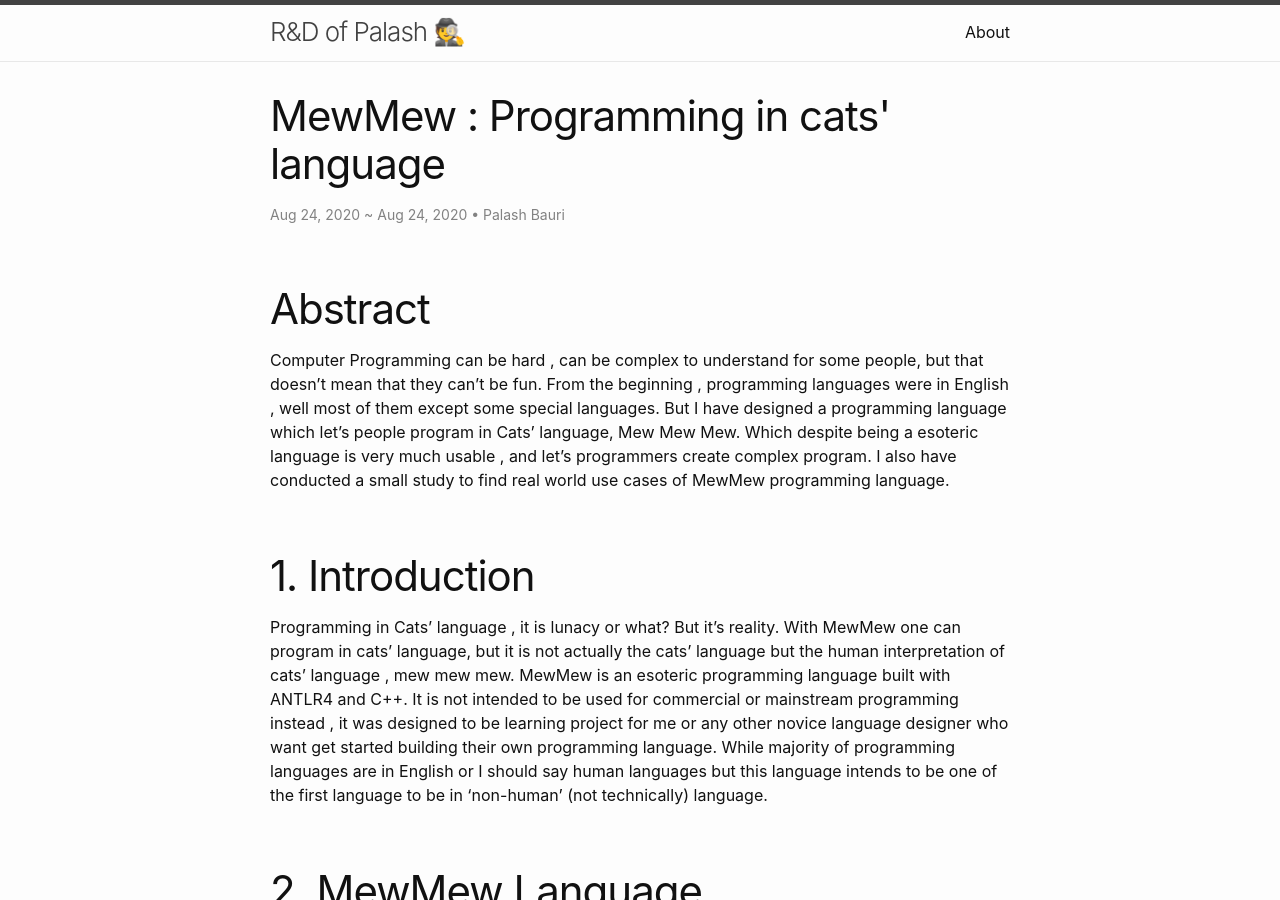
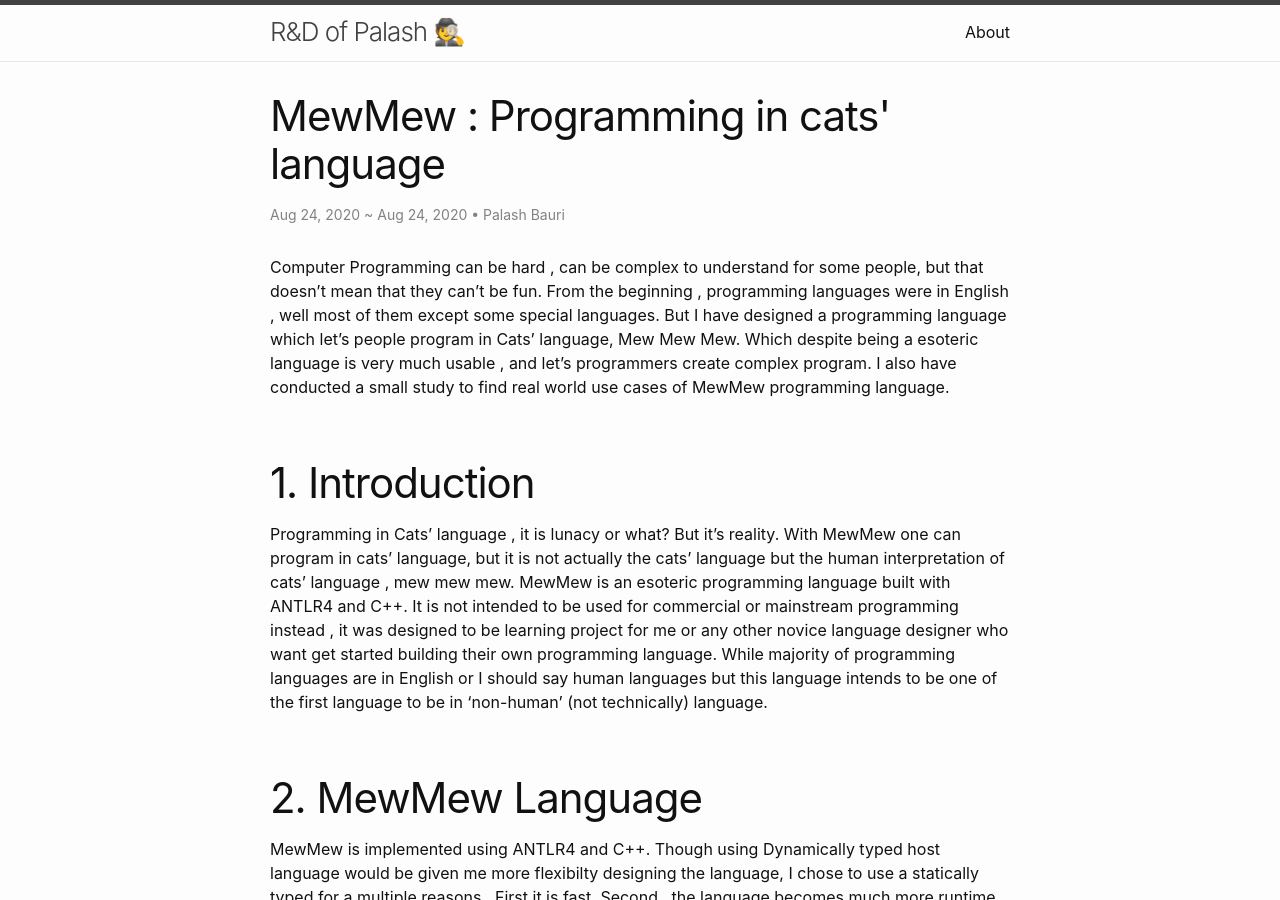
Before and after one commit to bauripalash/resblog, a Jekyll site: the page built from _posts/2020-08-24-mewmew-programming-in-cats-language.md, in a window 1280 px wide and 900 px high. Built offline with Jekyll 4.4.1, drawn with Linux system fonts in a browser that asks for light colours.

Commit message:
Update from Forestry.io Palash Bauri updated _posts/2020-08-24-mewmew-programming-in-cats-language.md

```diff
--- a/_posts/2020-08-24-mewmew-programming-in-cats-language.md
+++ b/_posts/2020-08-24-mewmew-programming-in-cats-language.md
@@ -12,17 +12,17 @@
 math: false
 
 ---
-# Abstract
-
 Computer Programming can be hard , can be complex to understand for some people, but that doesn’t mean that they can’t be fun. From the beginning , programming languages were in English , well most of them except some special languages. But I have designed a programming language which let’s people program in Cats’ language, Mew Mew Mew. Which despite being a esoteric language is very much usable , and let’s programmers create complex program. I
 also have conducted a small study to find real world use cases of MewMew programming language.
 
 # 1. Introduction
+
 Programming in Cats’ language , it is lunacy or what? But it’s reality. With MewMew one can program in cats’ language, but it is not actually the cats’ language but the human interpretation of cats’ language , mew mew mew.
 MewMew is an esoteric programming language built with ANTLR4 and C++. It is not intended to be used for commercial or mainstream programming instead , it was designed to be learning project for me or any other novice language designer who want get started building their own programming language.
 While majority of programming languages are in English or I should say human languages but this language intends to be one of the first language to be in ‘non-human’ (not technically) language.
 
 # 2. MewMew Language
+
 MewMew is implemented using ANTLR4 and C++. Though using Dynamically typed host language would be given me more flexibilty designing the language, I chose to use a statically typed for a multiple reasons , First it is fast. Second , the language becomes much more runtime safe. When experimenting with early prototypes , I tried Python and PLY (Python Lex and Yacc) , Tatsu and even Flex & Bison. Python and PLY was not chosen because it was too much slow , even Cythonzing didn’t give advantage. Tatsu was kind of better than PLY but again speed issue, and Flex & Bison , I didn’t chose them because of their over complexity , a language small as MewMew required a huge codebase. Finally I setteled for ANTLR4 , It was comparativaly fast thanks to its ALL(*) algorithm , on top of that the API of it was very easy to catch on but also very robust.
 When Designing MewMew , I left some places which can be used to improve or extend the language in future.
 
@@ -33,16 +33,16 @@
 Here’s a comparison of some simple program written in MewMew and C++ :
 
 | In MewMew | In C++ |
-| --------- | ------ |
+| --- | --- |
 | m=mew;<br>@#####(mew):<br>m % mewmew == mew – mew ?<br>::m;<br>;<br>m = m + mew;<br>;<br> | #include <iostream><br>using namespace std;<br><br>int main()<br>{<br>for(int m = 1; m <= 100 ; ++m){<br>if (m%2 == 0){<br>cout << m << endl;<br>}<br>}<br>}<br> |
-| m=mew;<br>@####(mew):<br>m % mewmewmew == mew – mew & m % ###(mew) == mew – mew ? <br>::m;<br>;<br>m = m + mew;<br>;<br> | #include <iostream><br>using namespace std;<br><br>int main()<br>{<br>for(int m = 1; m <= 100 ; ++m){<br>if (m%3 == 0 && m%5==0){<br>cout << m << endl;<br>}<br>}<br>}<br>|
+| m=mew;<br>@####(mew):<br>m % mewmewmew == mew – mew & m % ###(mew) == mew – mew ? <br>::m;<br>;<br>m = m + mew;<br>;<br> | #include <iostream><br>using namespace std;<br><br>int main()<br>{<br>for(int m = 1; m <= 100 ; ++m){<br>if (m%3 == 0 && m%5==0){<br>cout << m << endl;<br>}<br>}<br>}<br> |
 
 # 3. Conclusion and Future Work
+
 MewMew is an esoteric language which is morelike a joke than a commercial language. It was created to be a leaning project for which it has done successfully. In future it also might work as an reference to learning language designing for future.With the scratch function it opens new doors forexpanding the language in future. It will only took a few lines of code in switch...case statement to add a new function.
 
 # 4. References
+
 1. Wikipedia contributors. "Esoteric programming language." Wikipedia, TheFree Encyclopedia. Wikipedia, The Free Encyclopedia, 8 Mar. 2020. Web. 11 Jul. 2020.
-
 2. Parr, Terence. (2013). The Definitive ANTLR 4 Reference. ISBN: 978-1-93435-699-9
-
 3. Schildt, Herbert. C++: The Complete Reference, 4th Edition. ISBN: 978-0070532465
```
